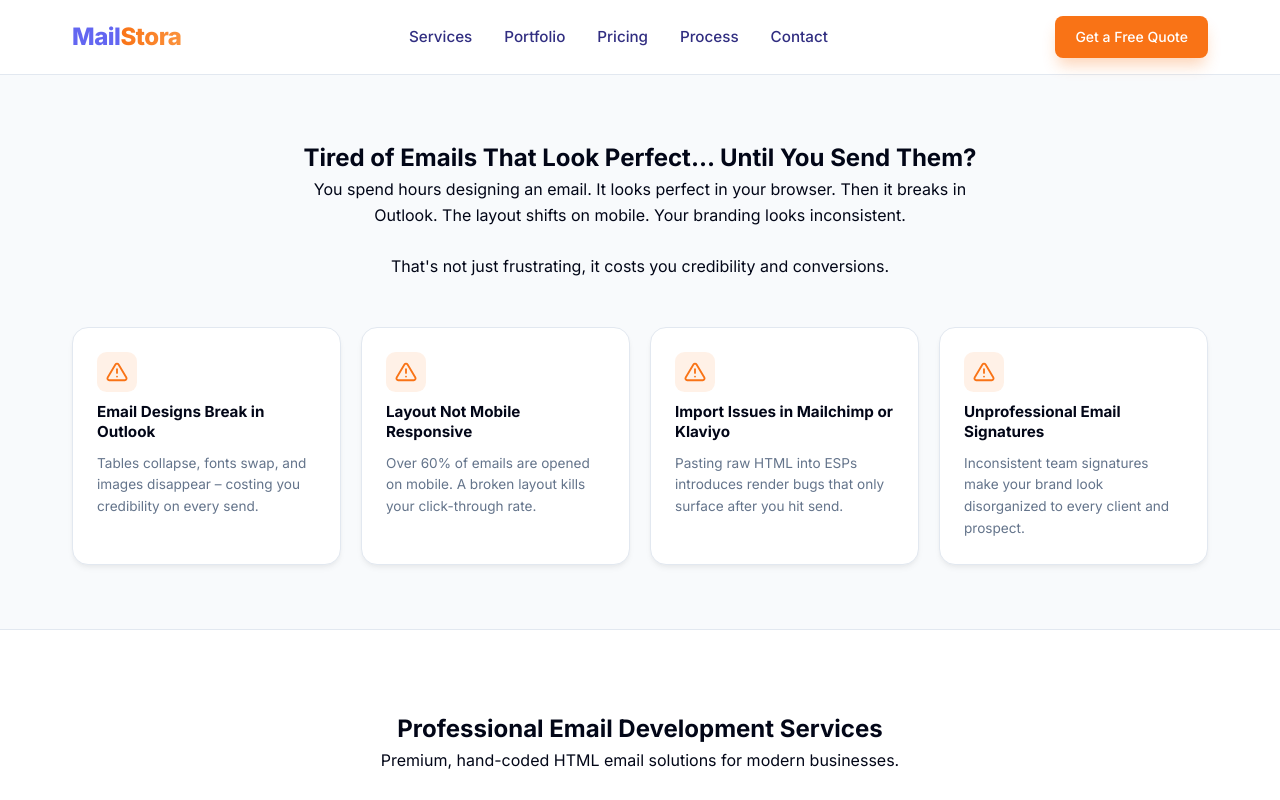
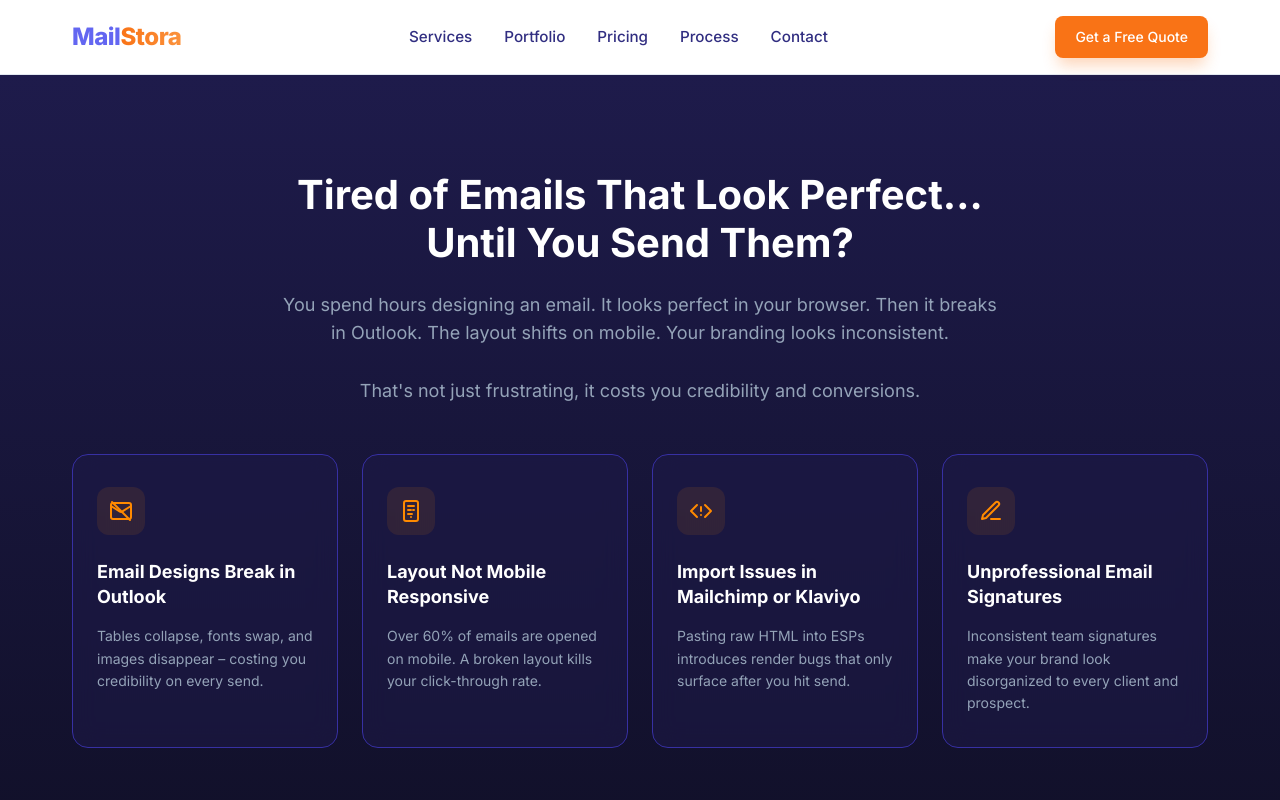
Before and after one commit to Rashedul705/mailstora_01, a Next.js app in the folder Client/: page / in a window 1280 px wide. Shown: the top 800 px of the page. Built offline with nearby package versions, Linux system fonts and the light colour scheme; no server answers.

Commit message:
border done

```diff
--- a/Client/src/app/components/Problem.css
+++ b/Client/src/app/components/Problem.css
@@ -1,5 +1,7 @@
 .problem-section {
-    padding: 4rem 0;
+    padding: 6rem 0;
+    /* py-24 equivalent spacing */
+    background: linear-gradient(180deg, #1E1B4B 0%, #111029 100%);
 }
 
 .problem-header {
@@ -8,62 +10,86 @@
     text-align: center;
 }
 
+.problem-section-title {
+    font-size: 2.5rem;
+    font-weight: 700;
+    color: #FFFFFF;
+    margin-bottom: 1.5rem;
+    line-height: 1.2;
+}
+
+.problem-section-subtitle {
+    font-size: 1.125rem;
+    color: #94A3B8;
+    line-height: 1.6;
+}
+
 .problem-grid {
     display: grid;
     grid-template-columns: 1fr;
-    gap: 1.25rem;
+    gap: 1.5rem;
 }
 
-@media (min-width: 480px) {
+@media (min-width: 768px) {
     .problem-grid {
         grid-template-columns: 1fr 1fr;
     }
 }
 
-@media (min-width: 992px) {
+@media (min-width: 1024px) {
     .problem-grid {
         grid-template-columns: repeat(4, 1fr);
     }
 }
 
 .problem-card {
-    background: #fff;
-    border: 1px solid var(--card-border);
+    background: rgba(30, 27, 75, 0.5);
+    /* Semi-transparent dark purple */
+    border: 1px solid #3730A3;
+    /* Solid muted indigo */
     border-radius: 1rem;
-    padding: 1.5rem;
+    padding: 2rem 1.5rem;
     display: flex;
     flex-direction: column;
-    gap: 0.6rem;
-    box-shadow: var(--shadow-soft);
-    transition: transform 0.2s ease, box-shadow 0.2s ease;
+    gap: 1rem;
+    backdrop-filter: blur(12px);
+    -webkit-backdrop-filter: blur(12px);
+    /* For Safari */
+    text-align: left;
+    transition: all 0.3s ease;
 }
 
 .problem-card:hover {
-    transform: translateY(-4px);
-    box-shadow: var(--shadow-hover);
+    transform: translateY(-8px);
+    border-color: #6366F1;
+    /* Brighter border on hover */
+    /* Soft orange/purple outer glow */
+    box-shadow: 0 10px 40px -10px rgba(255, 138, 0, 0.2), 0 0 20px rgba(99, 102, 241, 0.2);
 }
 
 .problem-icon {
-    width: 2.5rem;
-    height: 2.5rem;
-    background: rgba(249, 115, 22, 0.1);
-    border-radius: 0.6rem;
+    width: 3rem;
+    height: 3rem;
+    background: rgba(255, 138, 0, 0.1);
+    border-radius: 0.75rem;
     display: flex;
     align-items: center;
     justify-content: center;
-    color: var(--accent-orange);
+    color: #FF8A00;
+    /* Brand Orange */
     flex-shrink: 0;
+    margin-bottom: 0.5rem;
 }
 
 .problem-title {
-    font-size: 0.95rem;
+    font-size: 1.125rem;
     font-weight: 700;
-    color: var(--foreground);
-    line-height: 1.35;
+    color: #FFFFFF;
+    line-height: 1.4;
 }
 
 .problem-desc {
-    font-size: 0.85rem;
-    color: var(--text-muted);
+    font-size: 0.875rem;
+    color: #94A3B8;
     line-height: 1.6;
 }
--- a/Client/src/app/components/Problem.tsx
+++ b/Client/src/app/components/Problem.tsx
@@ -5,27 +5,58 @@ export default function Problem() {
         {
             title: "Email Designs Break in Outlook",
             desc: "Tables collapse, fonts swap, and images disappear – costing you credibility on every send.",
+            icon: (
+                <svg width="24" height="24" viewBox="0 0 24 24" fill="none" stroke="currentColor" strokeWidth="2" strokeLinecap="round" strokeLinejoin="round">
+                    <rect x="2" y="4" width="20" height="16" rx="2"></rect>
+                    <path d="M22 7l-8.97 5.7a1.94 1.94 0 0 1-2.06 0L2 7"></path>
+                    <line x1="3" y1="3" x2="21" y2="21"></line>
+                </svg>
+            )
         },
         {
             title: "Layout Not Mobile Responsive",
             desc: "Over 60% of emails are opened on mobile. A broken layout kills your click-through rate.",
+            icon: (
+                <svg width="24" height="24" viewBox="0 0 24 24" fill="none" stroke="currentColor" strokeWidth="2" strokeLinecap="round" strokeLinejoin="round">
+                    <rect x="5" y="2" width="14" height="20" rx="2" ry="2"></rect>
+                    <line x1="12" y1="18" x2="12.01" y2="18"></line>
+                    <path d="M9 7h6"></path>
+                    <path d="M9 11h3"></path>
+                    <path d="M14 11h1"></path>
+                    <path d="M9 15h4"></path>
+                </svg>
+            )
         },
         {
             title: "Import Issues in Mailchimp or Klaviyo",
             desc: "Pasting raw HTML into ESPs introduces render bugs that only surface after you hit send.",
+            icon: (
+                <svg width="24" height="24" viewBox="0 0 24 24" fill="none" stroke="currentColor" strokeWidth="2" strokeLinecap="round" strokeLinejoin="round">
+                    <polyline points="16 18 22 12 16 6"></polyline>
+                    <polyline points="8 6 2 12 8 18"></polyline>
+                    <line x1="12" y1="8" x2="12" y2="12"></line>
+                    <line x1="12" y1="16" x2="12.01" y2="16"></line>
+                </svg>
+            )
         },
         {
             title: "Unprofessional Email Signatures",
             desc: "Inconsistent team signatures make your brand look disorganized to every client and prospect.",
+            icon: (
+                <svg width="24" height="24" viewBox="0 0 24 24" fill="none" stroke="currentColor" strokeWidth="2" strokeLinecap="round" strokeLinejoin="round">
+                    <path d="M12 20h9"></path>
+                    <path d="M16.5 3.5a2.12 2.12 0 0 1 3 3L7 19l-4 1 1-4L16.5 3.5z"></path>
+                </svg>
+            )
         },
     ];
 
     return (
-        <section className="problem-section section section-alt">
+        <section className="problem-section" id="problem">
             <div className="container">
                 <div className="problem-header">
-                    <h2 className="section-title">Tired of Emails That Look Perfect… Until You Send Them?</h2>
-                    <p className="section-subtitle">
+                    <h2 className="problem-section-title">Tired of Emails That Look Perfect… Until You Send Them?</h2>
+                    <p className="problem-section-subtitle">
                         You spend hours designing an email. It looks perfect in your browser. Then it breaks in Outlook.
                         The layout shifts on mobile. Your branding looks inconsistent.
                         <br /><br />
@@ -37,11 +68,7 @@ export default function Problem() {
                     {problems.map((problem, idx) => (
                         <div key={idx} className="problem-card">
                             <div className="problem-icon">
-                                <svg width="22" height="22" viewBox="0 0 24 24" fill="none" stroke="currentColor" strokeWidth="2" strokeLinecap="round" strokeLinejoin="round">
-                                    <path d="M10.29 3.86L1.82 18a2 2 0 0 0 1.71 3h16.94a2 2 0 0 0 1.71-3L13.71 3.86a2 2 0 0 0-3.42 0z"></path>
-                                    <line x1="12" y1="9" x2="12" y2="13"></line>
-                                    <line x1="12" y1="17" x2="12.01" y2="17"></line>
-                                </svg>
+                                {problem.icon}
                             </div>
                             <h3 className="problem-title">{problem.title}</h3>
                             <p className="problem-desc">{problem.desc}</p>
--- a/Client/src/app/components/Process.css
+++ b/Client/src/app/components/Process.css
@@ -12,6 +12,11 @@
     grid-template-columns: 1fr;
     gap: 2rem;
     position: relative;
+    border: 1.5px solid #E2E8F0;
+    border-radius: 1.5rem;
+    padding: 2rem;
+    background: #FAFBFF;
+    box-shadow: 0 2px 16px rgba(67, 56, 202, 0.05);
 }
 
 @media (min-width: 768px) {
```
